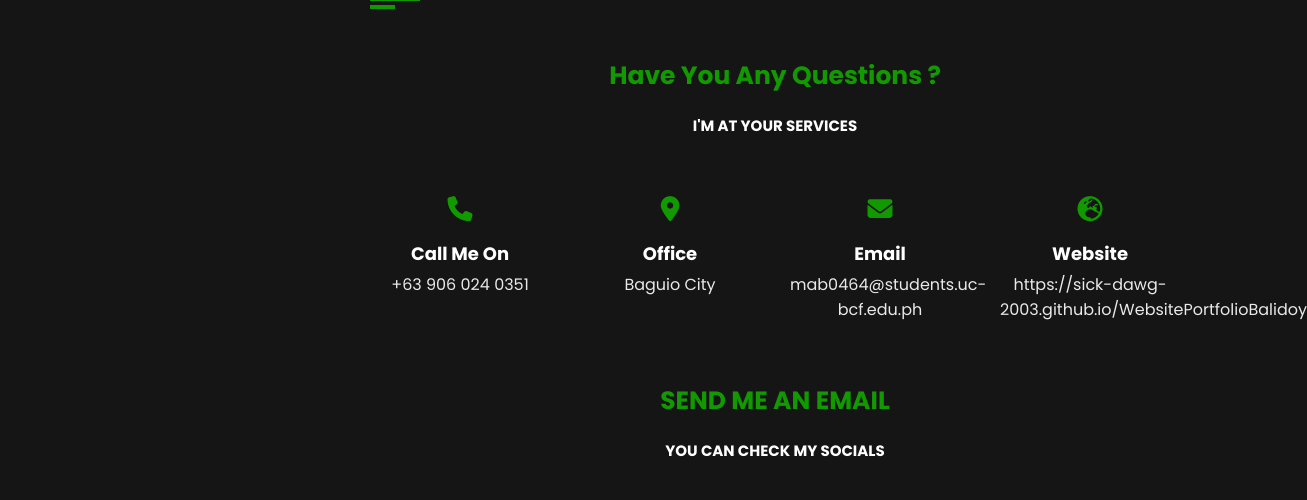
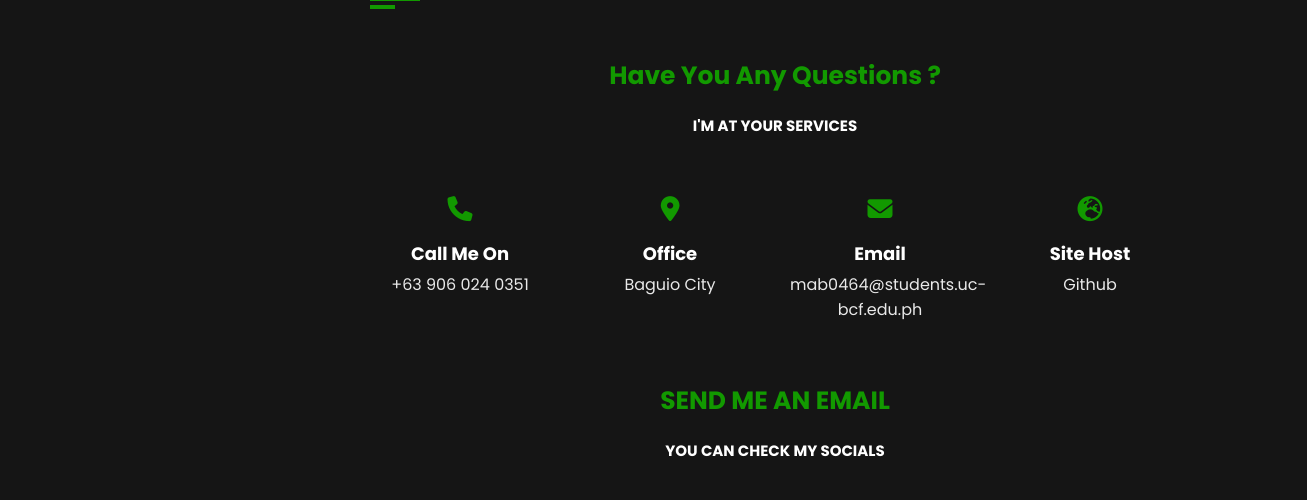
Before and after one commit to SICK-dawg-2003/PortfolioWebsiteBalidoy, a plain HTML site: page index.html in a window 1280 px wide. Shown: the part 8986-9486 px from the top of the page, 1307 px wide, since content can reach past the window. Drawn offline with nearby package versions, Linux system fonts and the light colour scheme; a web font is replaced by a local one.

Commit message:
Update index.html

```diff
--- a/index.html
+++ b/index.html
@@ -702,8 +702,8 @@
             <!-- ===== Contact Info Item Start ===== -->
             <div class="contact-info-item padd-15">
               <div class="icon"><i class="fa fa-globe-europe"></i></div>
-              <h4>Website</h4>
-              <p>https://sick-dawg-2003.github.io/WebsitePortfolioBalidoy</p>
+              <h4>Site Host</h4>
+              <p>Github</p>
             </div>
             <!-- ===== Contact Info Item End ===== -->
           </div>
```
